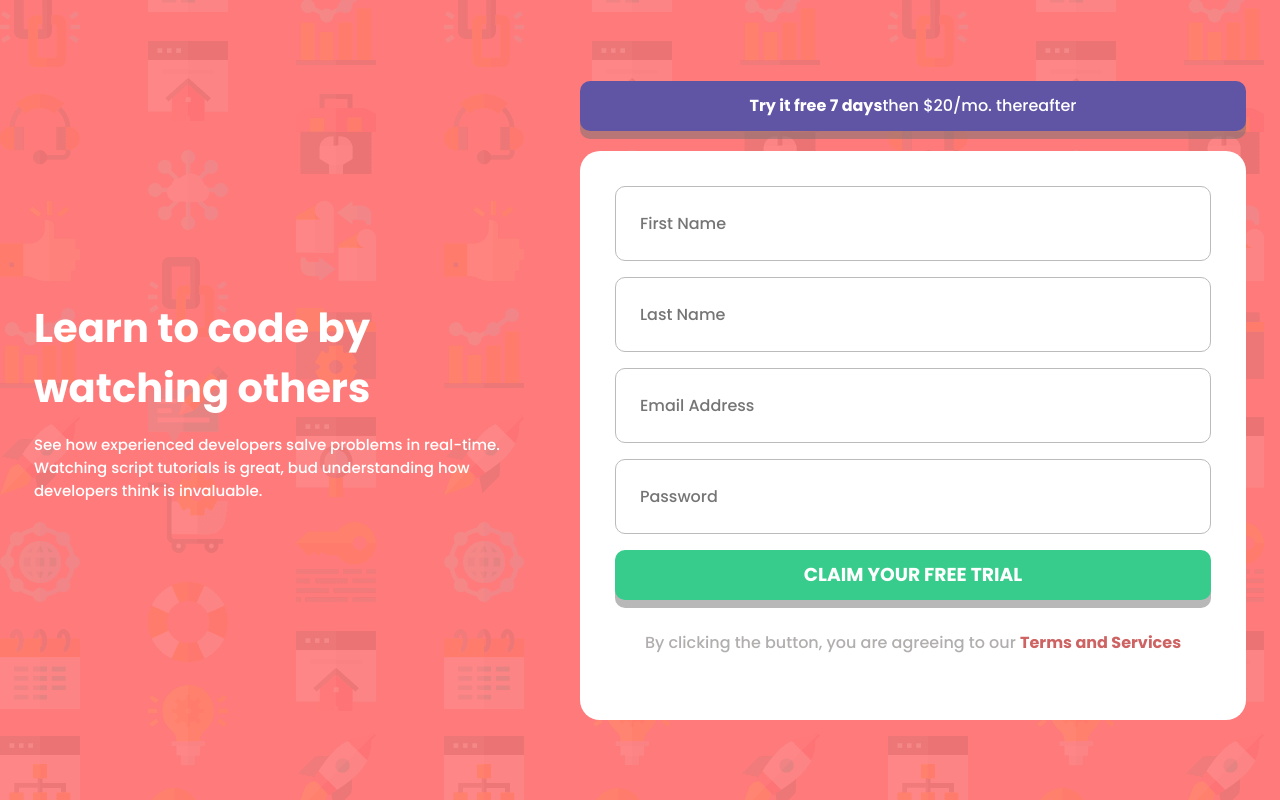
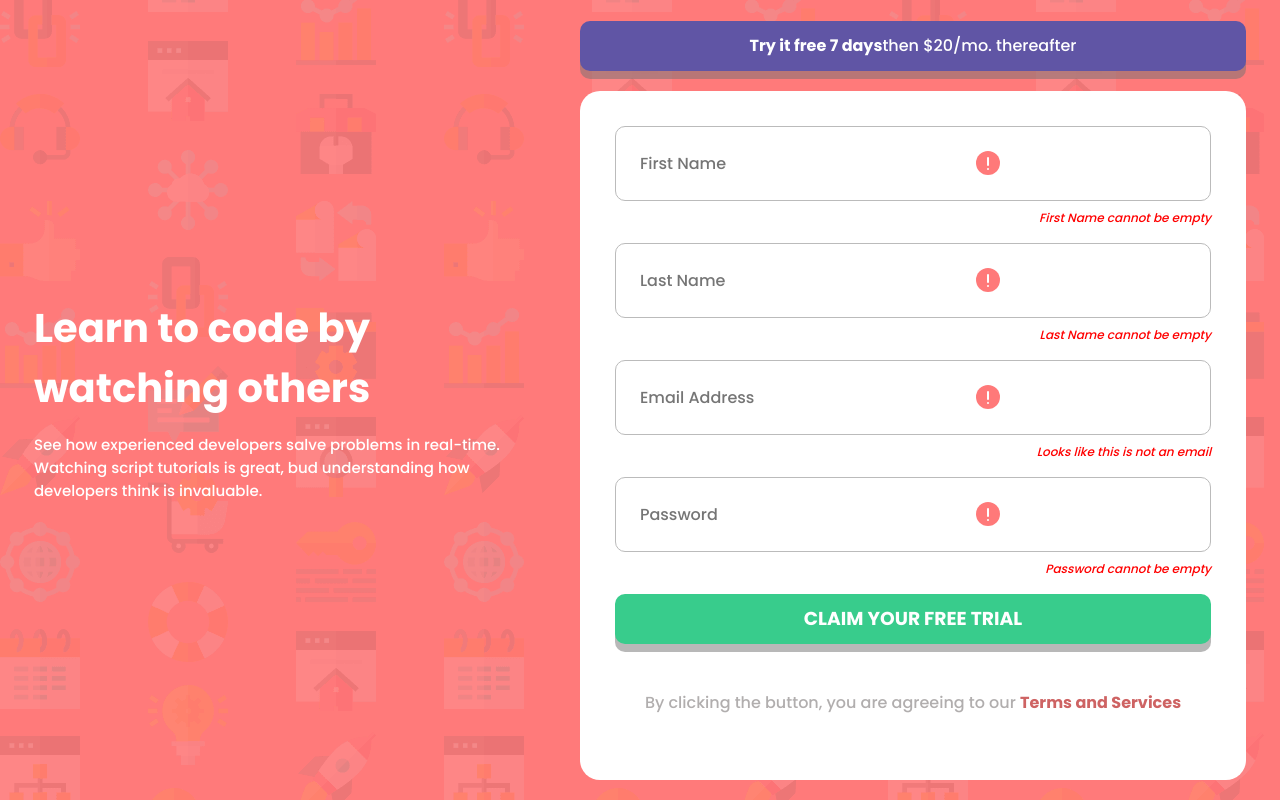
Before and after one commit to CristionCmps/Registration-Form, a plain HTML site: page index.html in a window 1280 px wide. Both pictures are taken after a click on the element "CLAIM YOUR FREE TRIAL". Drawn offline with Linux system fonts and the light colour scheme; a web font is replaced by a local one.

Commit message:
Finalização TaskForm

```diff
--- a/index.html
+++ b/index.html
@@ -1,5 +1,6 @@
 <!DOCTYPE html>
 <html lang="en">
+
 <head>
     <meta charset="UTF-8">
     <meta name="viewport" content="width=device-width, initial-scale=1.0">
@@ -7,6 +8,7 @@
     <link href='https://fonts.google.com/specimen/Poppins' rel='stylesheet'>
     <title>TaskFormRegister</title>
 </head>
+
 <body>
 
     <div class="container">
@@ -25,27 +27,28 @@
             </div>
 
             <div class="box">
-        <form action="">
+                <form class="form" action="">
                     <div class="input-box">
-                <input type="text" placeholder="First Name" required>
-
+                        <input type="text" placeholder="First Name" id="firstName" required>
+                        <span id="erroFirstName" class="dnone">First Name cannot be empty</span>
                     </div>
 
                     <div class="input-box">
-                <input type="text" placeholder="Last Name" required>
-
+                        <input type="text" placeholder="Last Name" id="lastName" required>
+                        <span id="erroLastName" class="dnone">Last Name cannot be empty</span>
                     </div>
 
                     <div class="input-box">
-                <input type="email" placeholder="Email Address" required>
-
+                        <input type="email" placeholder="Email Address" id="email" required>
+                        <span id="erroEmail" class="dnone">Looks like this is not an email</span>
                     </div>
 
                     <div class="input-box">
-                <input type="password" placeholder="Password" required>
+                        <input type="password" placeholder="Password" id="password" required>
+                        <span id="erroPassword" class="dnone">Password cannot be empty</span>
                     </div>
 
-            <div class="free-trial">
+                    <div id="register" class="free-trial">
                         <h3>CLAIM YOUR FREE TRIAL</h3>
                     </div>
 
@@ -57,7 +60,7 @@
             </div>
         </div>
     </div>
+</body>
+<script src="main.js"></script>
 
-
-</body>
 </html>
--- /dev/null
+++ b/main.js
@@ -0,0 +1,55 @@
+const firstName = document.getElementById("firstName");
+const lastName = document.getElementById("lastName");
+const email = document.getElementById("email");
+const password = document.getElementById("password");
+const register = document.getElementById("register");
+
+const passwordRegex = /^(?=.*[A-Z])(?=.*[\W_]).{8,}$/
+const emailRegex = /^[a-zA-Z0-9._%+-]+@[a-zA-Z0-9.-]+\.[a-zA-Z]{2,}$/
+
+const erroFirstName = document.getElementById("erroFirstName");
+const erroLastName = document.getElementById("erroLastName");
+const erroEmail = document.getElementById("erroEmail");
+const erroPassword = document.getElementById("erroPassword");
+
+register.addEventListener("click", () => {
+    const firstNameValue = firstName.value;
+    const lastNameValue = lastName.value;
+    const passwordValue = password.value;
+    const emailValue = email.value;
+
+    if (firstNameValue == "") {
+        erroFirstName.classList.remove("dnone");
+        firstName.classList.add('inputError');
+    } else {
+        erroFirstName.classList.add("dnone");
+        firstName.classList.remove('inputError')
+    }
+
+    if (lastNameValue == "") {
+        erroLastName.classList.remove("dnone");
+        lastName.classList.add('inputError');
+    } else {
+        erroLastName.classList.add("dnone");
+        lastName.classList.remove('inputError')
+    }
+
+    //email
+
+    if (!emailRegex.test(emailValue)) {
+        erroEmail.classList.remove("dnone");
+        email.classList.add('inputError');
+    } else {
+        erroEmail.classList.add("dnone");
+        email.classList.remove("inputError");
+    }
+
+    //password
+    if (!passwordRegex.test(passwordValue)) {
+        erroPassword.classList.remove("dnone");
+        password.classList.add('inputError');
+    } else {
+        erroPassword.classList.add("dnone");
+        password.classList.remove("inputError");
+    }
+})
--- a/style.css
+++ b/style.css
@@ -1,5 +1,15 @@
 @import url('https://fonts.googleapis.com/css2?family=Poppins:wght@200;300;500;700&display=swap');
 
+span {
+    padding-top: .5rem;
+    color: red;
+    font-style: italic;
+    font-size: 12px;
+}
+
+.dnone {
+    display: none;
+}
 
 * {
     margin: 0;
@@ -55,6 +65,24 @@ body {
     text-align: center;
 }
 
+.inputError {
+    background-image: url('./icon-error.svg');
+    background-position: 22.5rem;
+    background-repeat: no-repeat;
+}
+
+.input-box {
+    display: flex;
+    flex-direction: column;
+    align-items: flex-end;
+}
+
+.form {
+    display: flex;
+    flex-direction: column;
+    gap: 1rem;
+}
+
 .input-box input {
     width: 100%;
     height: 100%;
@@ -65,7 +93,6 @@ body {
     font-size: 16px;
     padding: 1.5rem;
     border: 1px solid rgb(187, 187, 187);
-    margin-bottom: 1rem;
 }
 
 .free {
```
Also changed, not shown: icon-error.svg (added). Lines whose indentation alone changed are shown as unchanged.
